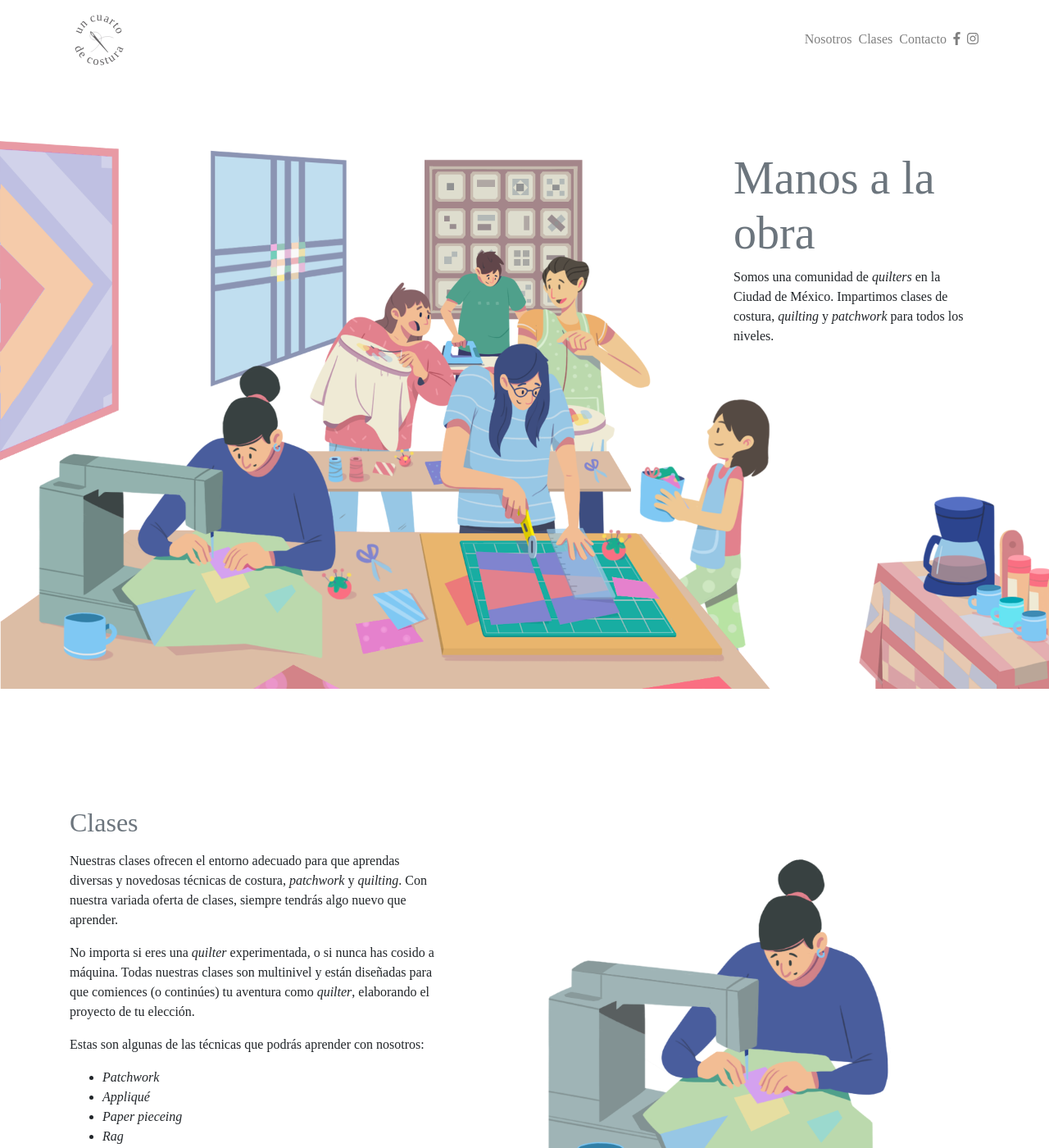
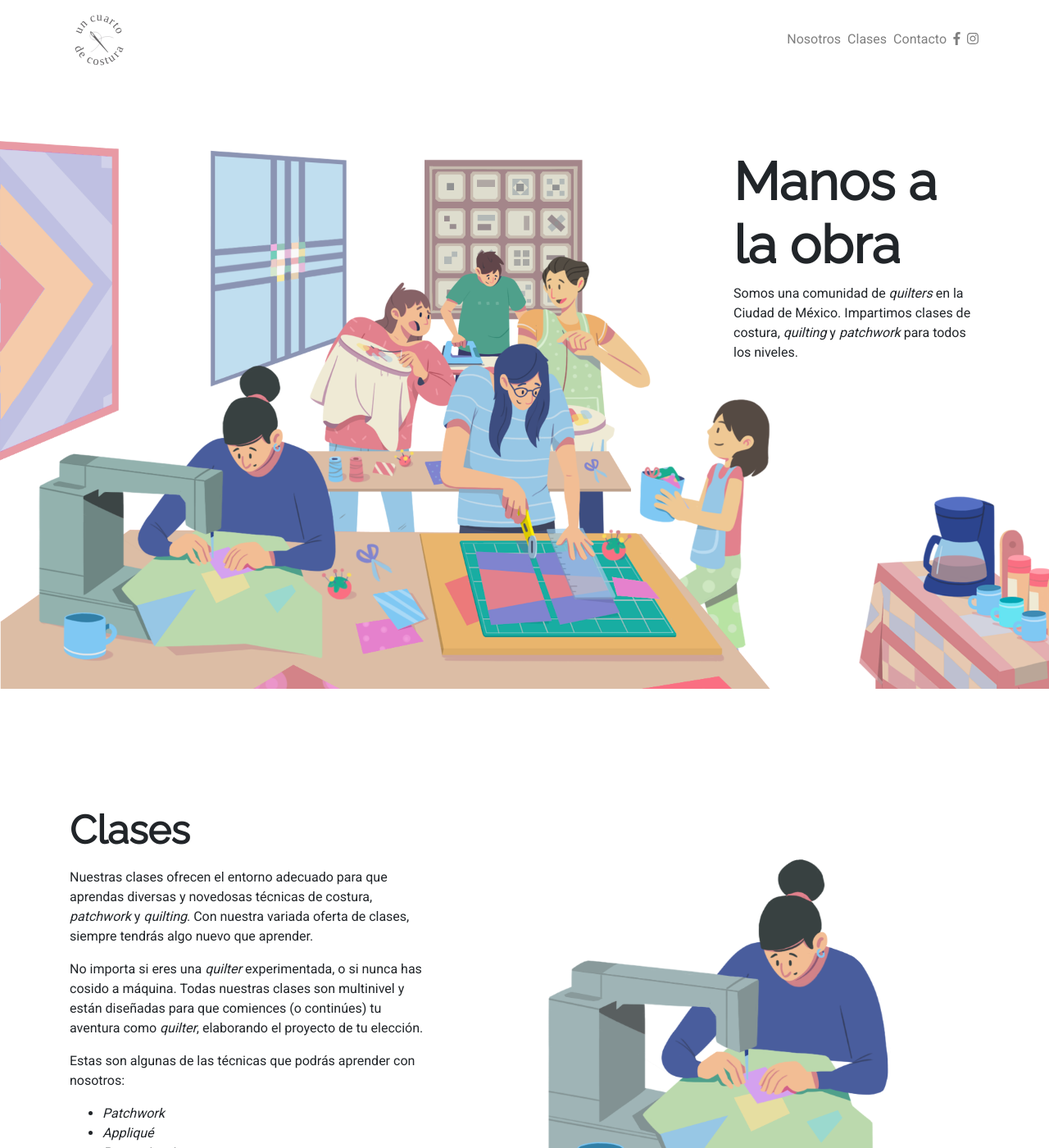
Before and after one commit to majesticness/majesticness.github.io, a Jekyll site: the page built from index.html, in a window 1280 px wide and 1400 px high. Shown: the whole window at 82% size. Built offline with Jekyll 4.4.1, drawn with Linux system fonts in a browser that asks for light colours; nearby versions of some CDN libraries; some web fonts are replaced.

Commit message:
🖍  Change the font and decoration for the titles.

```diff
--- a/_layouts/default.html
+++ b/_layouts/default.html
@@ -10,7 +10,7 @@
   <link rel="stylesheet" href="./css/main.css">
   <link rel="stylesheet" href="./assets/css/style.css">
   <title>{{ page.title }}</title>
-  <link href="https://fonts.googleapis.com/css?family=Arvo|Bitter|Comfortaa|Quattrocento" rel="stylesheet">
+  <link href="https://fonts.googleapis.com/css?family=Raleway|Roboto" rel="stylesheet">
   <link rel="stylesheet" href="https://unpkg.com/aos@next/dist/aos.css" />
   <script async src="https://www.googletagmanager.com/gtag/js?id=UA-84297605-4"></script>
   <script>
@@ -27,7 +27,7 @@
     <div class="jumbotron jumbotron-fluid un-cuarto position-relative">
     <img src="./assets/images/un-cuarto.png" class="img-fluid"/>
     <div class="container w-25 float-right m-3 d-none d-sm-block d-sm-none d-md-block position-absolute">
-        <h1><span class="text-muted display-4">Manos a la obra</h1>
+        <h1><span class="">Manos a la obra</h1>
           <p>Somos una comunidad de <em>quilters</em> en la Ciudad de México. Impartimos clases de costura, <em>quilting</em> y <em>patchwork</em> para todos los niveles.  </p>
     </div>
 </div>
@@ -35,7 +35,7 @@
     {% for section in site.sections %}
       <section id="{{ section.html-id }}" class="row featurette section">
         <div class="col-md-5 order-md-{{ section.text-order }} mt-5">
-          <h2 class="featurette-heading"><span class="text-muted">{{ section.name }}</span></h2>
+          <h2 class="featurette-heading"><span class="">{{ section.name }}</span></h2>
           <p class="lead">{{ section.content }}</p>
         </div>
         <div class="col-md-7 order-md-{{ section.image-order }} ">
--- a/assets/css/style.css
+++ b/assets/css/style.css
@@ -1,6 +1,19 @@
 body {
   padding-top: 3.5rem;
-  font-family: 'Quattrocento', serif;
+  font-family: 'Roboto', sans-serif;
+}
+
+h1, h2, h3, h4, h5, h6 {
+  font-family: 'Raleway', sans-serif;
+  font-weight: bold;
+}
+
+h1 {
+  font-size: 4rem;
+}
+
+h2 {
+  font-size: 3rem;
 }
 
 .fade-in {
```
